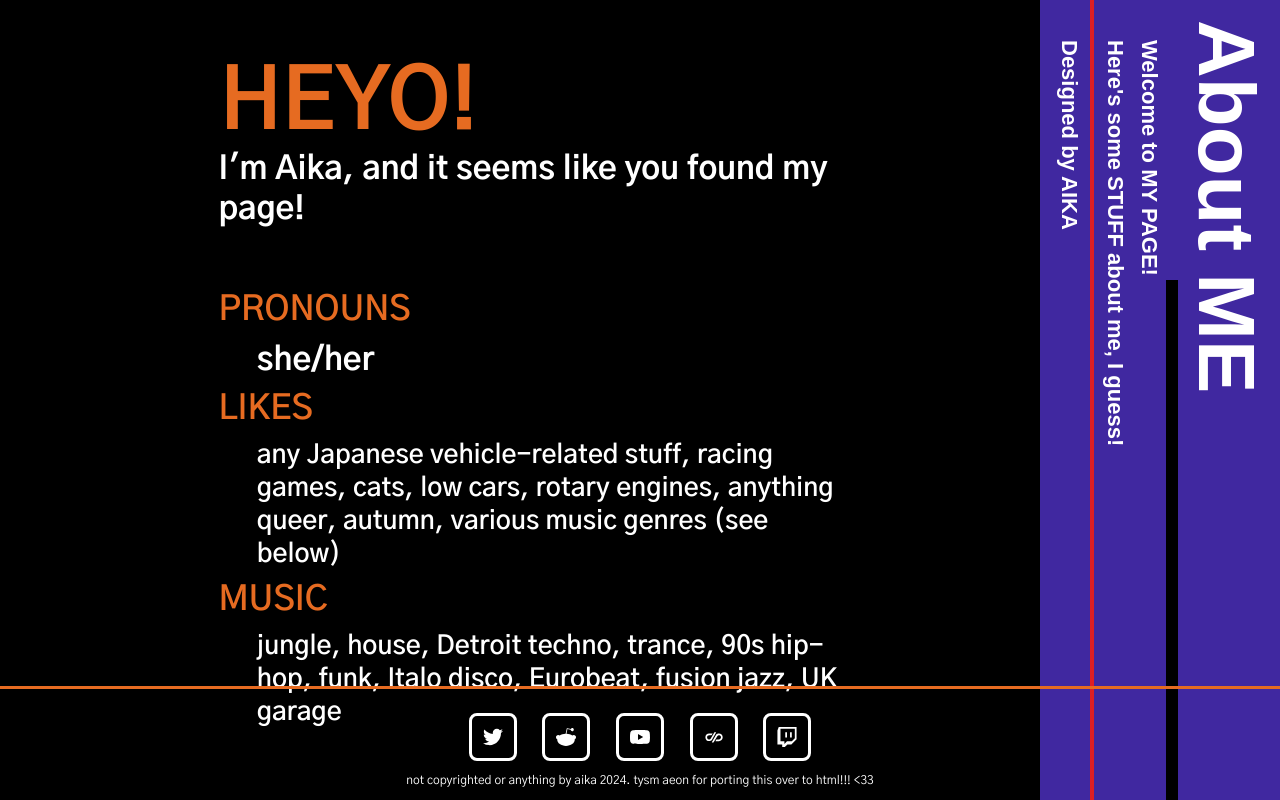
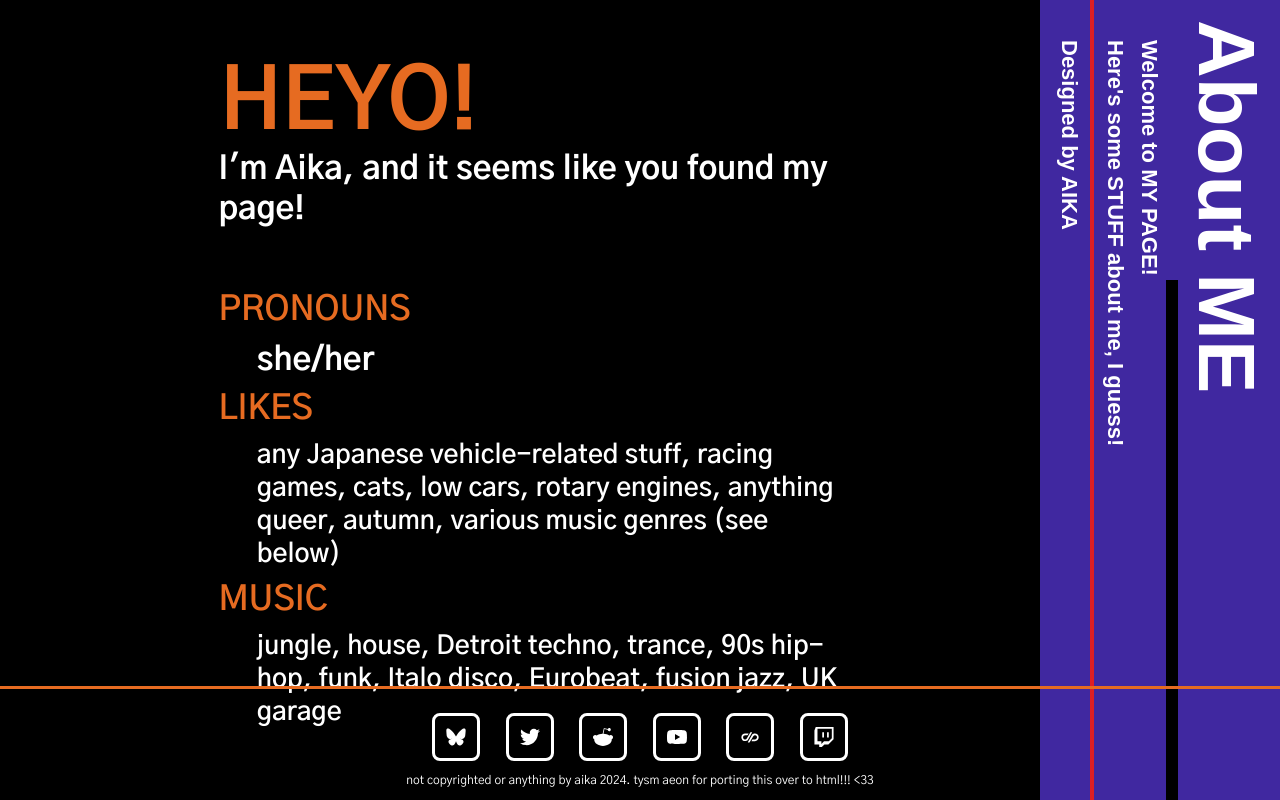
Before and after one commit to AikaFD3S/aikafd3s.github.io, a plain HTML site: page index.html in a window 1280 px wide. Drawn offline with Linux system fonts and the light colour scheme.

Commit message:
Add files via upload

```diff
--- a/index.html
+++ b/index.html
@@ -86,6 +86,12 @@
         <div id = "socials-bar">
             <div id = "orange-line"></div>
             <div id = "button-div">
+				  <a href = "https://bsky.app/profile/aikafd3s.bsky.social">
+                    <button>
+                        <svg viewBox="0 0 600 530" xml:space="preserve" xmlns="http://www.w3.org/2000/svg" fill-rule="evenodd" clip-rule="evenodd" stroke-linejoin="round" stroke-miterlimit="2"><path d="m135.72 44.03c66.496 49.921 138.02 151.14 164.28 205.46 26.262-54.316 97.782-155.54 164.28-205.46 47.98-36.021 125.72-63.892 125.72 24.795 0 17.712-10.155 148.79-16.111 170.07-20.703 73.984-96.144 92.854-163.25 81.433 117.3 19.964 147.14 86.092 82.697 152.22-122.39 125.59-175.91-31.511-189.63-71.766-2.514-7.3797-3.6904-10.832-3.7077-7.8964-0.0174-2.9357-1.1937 0.51669-3.7077 7.8964-13.714 40.255-67.233 197.36-189.63 71.766-64.444-66.128-34.605-132.26 82.697-152.22-67.108 11.421-142.55-7.4491-163.25-81.433-5.9562-21.282-16.111-152.36-16.111-170.07 0-88.687 77.742-60.816 125.72-24.795z" fill-rule="nonzero" class="fill-000000"></path></svg>
+                    </button>
+                </a>
+
                 <a href = "https://twitter.com/AikaFD3S">
                     <button>
                         <svg viewBox="0 0 512 512" xml:space="preserve" xmlns="http://www.w3.org/2000/svg" fill-rule="evenodd" clip-rule="evenodd" stroke-linejoin="round" stroke-miterlimit="2"><path d="M161.014 464.013c193.208 0 298.885-160.071 298.885-298.885 0-4.546 0-9.072-.307-13.578A213.737 213.737 0 0 0 512 97.176a209.705 209.705 0 0 1-60.334 16.527 105.426 105.426 0 0 0 46.182-58.102 210.548 210.548 0 0 1-66.703 25.498 105.184 105.184 0 0 0-76.593-33.112c-57.682 0-105.145 47.464-105.145 105.144 0 8.002.914 15.979 2.722 23.773-84.418-4.231-163.18-44.161-216.494-109.752-27.724 47.726-13.379 109.576 32.522 140.226A104.258 104.258 0 0 1 20.48 194.23v1.331c.014 49.814 35.447 93.111 84.275 102.974a104.898 104.898 0 0 1-47.431 1.802c13.727 42.685 53.311 72.108 98.14 72.95a210.83 210.83 0 0 1-130.458 45.056A213.688 213.688 0 0 1 0 416.827a297.42 297.42 0 0 0 161.014 47.104" fill-rule="nonzero" class="fill-000000"></path></svg>
```
